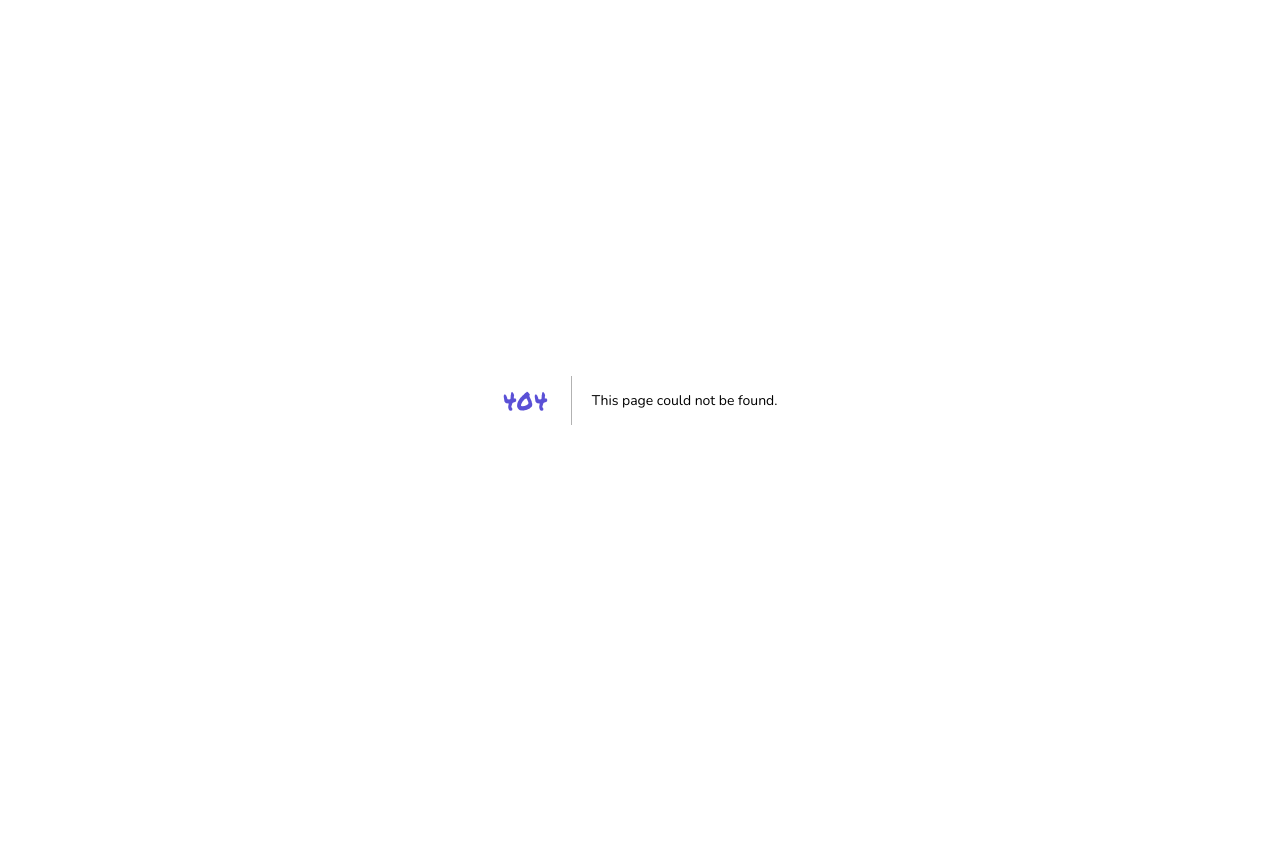
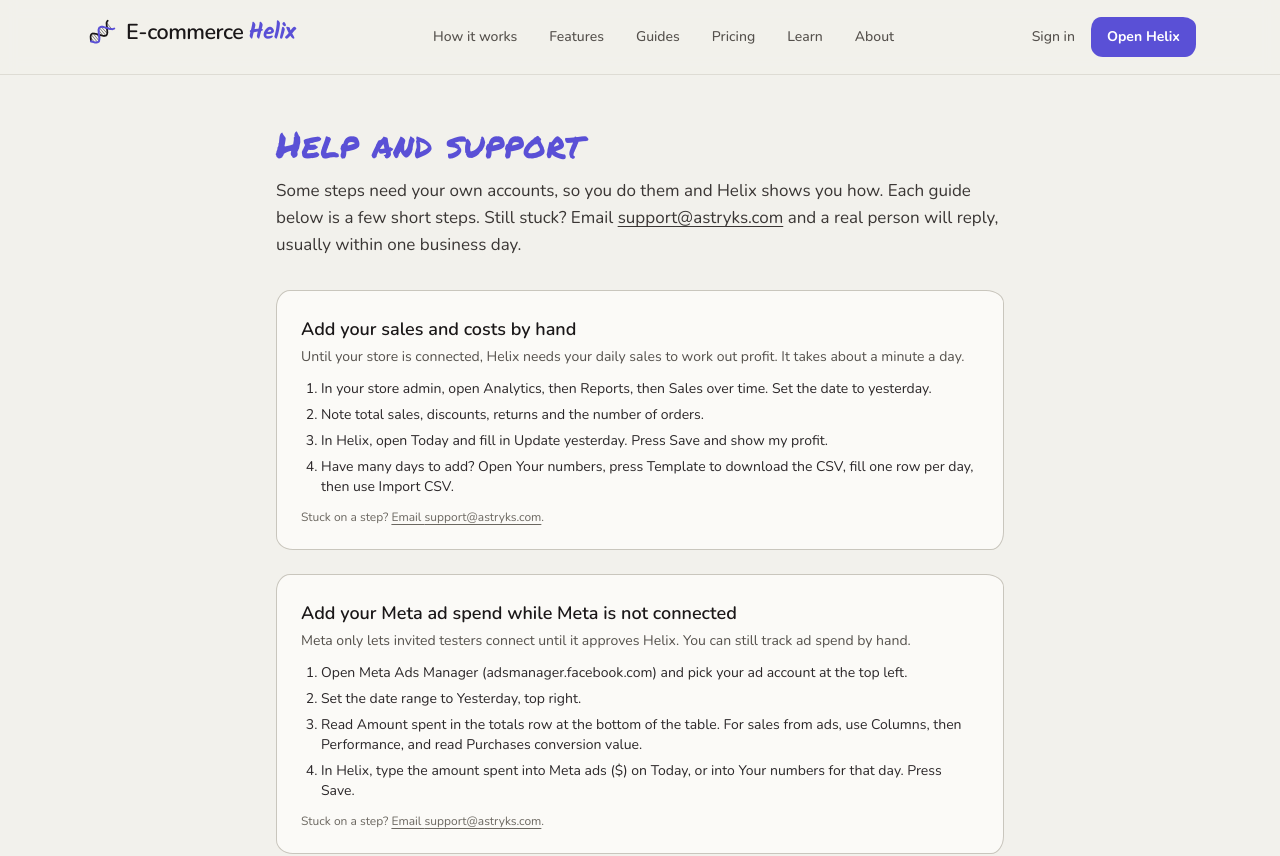
Before and after one commit to Astryks/Ecommercehelix, a Next.js app: page /help in a window 1280 px wide. Before the commit this address had no page. Shown: the top 856 px of the page. Before the commit the page ends 800 px from the top, so only its background shows below. Built offline with nearby package versions, Linux system fonts and the light colour scheme.

Commit message:
Help: Need help box in the dashboard, /help and /dashboard/help step-by-step guides for manual steps; clear example-data banner on every dashboard page

```diff
--- a/src/app/dashboard/actions.ts
+++ b/src/app/dashboard/actions.ts
@@ -183,7 +183,7 @@ export async function importCsv(form: FormData) {
 export async function clearExamples() {
   const u = await requireUser();
   await clearExampleData(u.id);
-  revalidatePath("/dashboard/scorecard");
+  revalidatePath("/dashboard", "layout");
 }
 
 export async function addProduct(form: FormData) {
--- /dev/null
+++ b/src/app/dashboard/help/page.tsx
@@ -0,0 +1,12 @@
+import { HelpGuides } from "@/components/HelpGuides";
+import { SUPPORT_EMAIL, supportMailto } from "@/lib/support";
+
+export default function DashboardHelp() {
+  return (
+    <div className="mx-auto max-w-3xl">
+      <h1 className="text-2xl font-semibold">Help</h1>
+      <p className="mt-2 text-slate-700">Where Helix cannot do a step for you, here is exactly how to do it. Still stuck? Email <a className="underline" href={supportMailto()}>{SUPPORT_EMAIL}</a>. A real person replies, usually within one business day.</p>
+      <div className="mt-6"><HelpGuides /></div>
+    </div>
+  );
+}
--- a/src/app/dashboard/layout.tsx
+++ b/src/app/dashboard/layout.tsx
@@ -4,6 +4,8 @@ import Link from "next/link";
 import { Logo } from "@/components/Logo";
 import { NavLinks } from "@/components/dashboard/NavLinks";
 import { DemoBanner } from "@/components/DemoBanner";
+import { ExampleBanner } from "@/components/dashboard/ExampleBanner";
+import { NeedHelp } from "@/components/NeedHelp";
 import { DemoAccountNotice } from "@/components/DemoAccountNotice";
 import { isDemoUserId } from "@/lib/demo-auth";
 import { requireUser } from "@/lib/session";
@@ -28,6 +30,7 @@ export default async function DashboardLayout({ children }: LayoutProps<"/dashbo
     <div className="min-h-screen bg-mist">
       <DemoBanner />
       {isDemoUserId(u.id) && <DemoAccountNotice />}
+      <ExampleBanner userId={u.id} />
       <div className="lg:flex lg:min-h-screen">
         <aside className="bg-ink px-4 lg:w-64 lg:flex-none">
           <div className="py-5 lg:sticky lg:top-0 lg:flex lg:h-screen lg:flex-col">
@@ -40,6 +43,7 @@ export default async function DashboardLayout({ children }: LayoutProps<"/dashbo
             <p className="mt-3 text-xs"><span className="rounded-full bg-cyan-500 px-2 py-0.5 font-bold text-slate-950">{planName(acct.plan)}</span></p>
             <form action={out} className="mt-3"><button className="text-xs text-slate-400 underline hover:text-white">Sign out</button></form>
           </div>
+          <NeedHelp dark guidesHref="/dashboard/help" className="mt-3" />
           <LegalLinks className="mt-3 block px-2 pb-2 text-xs text-slate-400" />
           </div>
         </aside>
--- /dev/null
+++ b/src/app/help/page.tsx
@@ -0,0 +1,25 @@
+import type { Metadata } from "next";
+import { SiteHeader } from "@/components/SiteHeader";
+import { SiteFooter } from "@/components/SiteFooter";
+import { HelpGuides } from "@/components/HelpGuides";
+import { SUPPORT_EMAIL, supportMailto } from "@/lib/support";
+
+export const metadata: Metadata = {
+  title: "Help and support",
+  description: "Simple step-by-step help for E-commerce Helix, and how to reach support.",
+  alternates: { canonical: "/help" },
+};
+
+export default function HelpPage() {
+  return (
+    <div className="flex min-h-screen flex-col">
+      <SiteHeader />
+      <main className="mx-auto w-full max-w-3xl px-5 py-10 sm:py-12">
+        <h1 className="text-3xl sm:text-4xl">Help and support</h1>
+        <p className="mt-3 text-slate-700">Some steps need your own accounts, so you do them and Helix shows you how. Each guide below is a few short steps. Still stuck? Email <a className="underline" href={supportMailto()}>{SUPPORT_EMAIL}</a> and a real person will reply, usually within one business day.</p>
+        <div className="mt-8"><HelpGuides /></div>
+      </main>
+      <SiteFooter />
+    </div>
+  );
+}
--- a/src/app/sitemap.ts
+++ b/src/app/sitemap.ts
@@ -14,6 +14,7 @@ export default function sitemap(): MetadataRoute.Sitemap {
     page("/guides", 0.8),
     ...ARTICLES.map((a) => page(`/guides/${a.slug}`, 0.8, new Date(a.updated))),
     page("/faq", 0.7),
+    page("/help", 0.5),
     page("/about", 0.6),
     page("/privacy", 0.3),
     page("/terms", 0.3),
--- /dev/null
+++ b/src/components/HelpGuides.tsx
@@ -0,0 +1,18 @@
+import { HELP_GUIDES, SUPPORT_EMAIL, supportMailto } from "@/lib/support";
+
+export function HelpGuides() {
+  return (
+    <div className="space-y-6">
+      {HELP_GUIDES.map((g) => (
+        <section key={g.id} id={g.id} className="card scroll-mt-20 p-6">
+          <h2 className="text-lg font-semibold">{g.title}</h2>
+          <p className="mt-1 text-sm text-slate-600">{g.why}</p>
+          <ol className="mt-3 list-decimal space-y-1.5 pl-5 text-sm text-slate-800">
+            {g.steps.map((s, i) => <li key={i}>{s}</li>)}
+          </ol>
+          <p className="mt-3 text-xs text-slate-500">Stuck on a step? <a className="underline" href={supportMailto(g.title)}>Email {SUPPORT_EMAIL}</a>.</p>
+        </section>
+      ))}
+    </div>
+  );
+}
--- /dev/null
+++ b/src/components/NeedHelp.tsx
@@ -0,0 +1,16 @@
+import Link from "next/link";
+import { LifeBuoy } from "lucide-react";
+import { SUPPORT_EMAIL, supportMailto } from "@/lib/support";
+
+/** A small, always-visible way to reach a person, plus the step-by-step help guides. */
+export function NeedHelp({ topic, guidesHref = "/help", dark = false, className = "" }: { topic?: string; guidesHref?: string; dark?: boolean; className?: string }) {
+  return (
+    <div className={`rounded-xl p-3 text-xs ${dark ? "bg-white/5 text-slate-300" : "border border-slate-200 bg-white text-slate-600"} ${className}`}>
+      <p className={`flex items-center gap-1.5 font-semibold ${dark ? "text-white" : "text-slate-900"}`}><LifeBuoy className="h-3.5 w-3.5" aria-hidden /> Need help?</p>
+      <p className="mt-1">
+        <Link href={guidesHref} className="underline">Step-by-step guides</Link> or email{" "}
+        <a href={supportMailto(topic)} className="break-all underline">{SUPPORT_EMAIL}</a>. A real person replies, usually within one business day.
+      </p>
+    </div>
+  );
+}
--- a/src/components/SiteFooter.tsx
+++ b/src/components/SiteFooter.tsx
@@ -32,6 +32,7 @@ export function SiteFooter() {
           <ul className="mt-3 space-y-2 text-sm">
             <li><Link className="hover:text-white" href="/about">About</Link></li>
             <li><Link className="hover:text-white" href="/faq">FAQ</Link></li>
+            <li><Link className="hover:text-white" href="/help">Help and support</Link></li>
             <li><Link className="hover:text-white" href="/privacy">Privacy</Link></li>
             <li><Link className="hover:text-white" href="/terms">Terms</Link></li>
             <li><Link className="hover:text-white" href="/data-deletion">Data deletion</Link></li>
--- /dev/null
+++ b/src/components/dashboard/ExampleBanner.tsx
@@ -0,0 +1,16 @@
+import Link from "next/link";
+import { getRawDays } from "@/lib/repo";
+import { clearExamples } from "@/app/dashboard/actions";
+
+/** New accounts start with example numbers so the charts make sense. Say so clearly, everywhere. */
+export async function ExampleBanner({ userId }: { userId: string }) {
+  const days = await getRawDays(userId).catch(() => []);
+  const examples = days.filter((d) => d.example).length;
+  if (!examples) return null;
+  return (
+    <div className="flex flex-wrap items-center justify-center gap-x-3 gap-y-1 bg-amber-50 px-4 py-2 text-center text-xs text-amber-900" role="status">
+      <span><strong>You are looking at example numbers</strong>, not your store. Add your own in <Link href="/dashboard/scorecard" className="underline">Your numbers</Link>, then clear the examples.</span>
+      <form action={clearExamples}><button className="rounded-full border border-amber-300 bg-white px-2.5 py-0.5 font-semibold hover:bg-amber-100">Clear examples</button></form>
+    </div>
+  );
+}
--- a/src/components/legal/LegalPage.tsx
+++ b/src/components/legal/LegalPage.tsx
@@ -4,7 +4,8 @@ import { SiteFooter } from "@/components/SiteFooter";
 
 export const LEGAL_UPDATED = "13 October 2026";
 /** Contact inbox for privacy, terms and deletion requests. */
-export const LEGAL_EMAIL = "support@astryks.com";
+export { SUPPORT_EMAIL as LEGAL_EMAIL } from "@/lib/support";
+import { SUPPORT_EMAIL as LEGAL_EMAIL } from "@/lib/support";
 
 export function Mail() {
   return <a className="break-all text-cyan-700 underline" href={`mailto:${LEGAL_EMAIL}`}>{LEGAL_EMAIL}</a>;
--- /dev/null
+++ b/src/lib/support.ts
@@ -0,0 +1,87 @@
+/** One place for the support contact, used by the Need help box, the help page and the legal pages. */
+export const SUPPORT_EMAIL = "support@astryks.com";
+
+export function supportMailto(topic?: string): string {
+  const subject = `E-commerce Helix help${topic ? `: ${topic}` : ""}`;
+  const body = "Tell us what you were trying to do, what you expected and what happened instead. A screenshot helps.";
+  return `mailto:${SUPPORT_EMAIL}?subject=${encodeURIComponent(subject)}&body=${encodeURIComponent(body)}`;
+}
+
+export type HelpGuide = { id: string; title: string; why: string; steps: string[] };
+
+/** Things Helix cannot do for you yet, with simple steps to do them yourself. */
+export const HELP_GUIDES: HelpGuide[] = [
+  {
+    id: "daily-numbers",
+    title: "Add your sales and costs by hand",
+    why: "Until your store is connected, Helix needs your daily sales to work out profit. It takes about a minute a day.",
+    steps: [
+      "In your store admin, open Analytics, then Reports, then Sales over time. Set the date to yesterday.",
+      "Note total sales, discounts, returns and the number of orders.",
+      "In Helix, open Today and fill in Update yesterday. Press Save and show my profit.",
+      "Have many days to add? Open Your numbers, press Template to download the CSV, fill one row per day, then use Import CSV.",
+    ],
+  },
+  {
+    id: "meta-manual",
+    title: "Add your Meta ad spend while Meta is not connected",
+    why: "Meta only lets invited testers connect until it approves Helix. You can still track ad spend by hand.",
+    steps: [
+      "Open Meta Ads Manager (adsmanager.facebook.com) and pick your ad account at the top left.",
+      "Set the date range to Yesterday, top right.",
+      "Read Amount spent in the totals row at the bottom of the table. For sales from ads, use Columns, then Performance, and read Purchases conversion value.",
+      "In Helix, type the amount spent into Meta ads ($) on Today, or into Your numbers for that day. Press Save.",
+    ],
+  },
+  {
+    id: "meta-reconnect",
+    title: "Your Page, ad account or pixel is missing in Helix",
+    why: "Facebook only shares what you tick when you connect. Anything made later is not shared until you reconnect.",
+    steps: [
+      "Open Connections in Helix and press Disconnect next to Meta.",
+      "Press Connect Meta and sign in to Facebook.",
+      "When Facebook asks which ad accounts, Pages and pixels to share, tick the ones for your store. Press Continue.",
+      "Back in Helix, pick them and press Save choice.",
+    ],
+  },
+  {
+    id: "store-check",
+    title: "The store check could not read your store",
+    why: "Helix reads your public home page and one product page. It cannot get past a store password or a block on bots.",
+    steps: [
+      "Open Settings and check your store address starts with https:// and opens in a private browser window.",
+      "If your store still has a password page, remove it when you open (Shopify: Online Store, Preferences, Password protection).",
+      "Run the check again from What to fix.",
+    ],
+  },
+  {
+    id: "google-ads",
+    title: "Google Ads",
+    why: "Helix gives step-by-step Google Ads setup lessons. A Google Ads connection is on the way; until then, you click and Helix guides you.",
+    steps: [
+      "Open Learn and go to the Google Ads lessons (module 20).",
+      "Follow each step in your own Google Ads account. Each step says exactly where to click.",
+      "Add your daily Google ad spend in Update yesterday so it counts in your profit.",
+    ],
+  },
+  {
+    id: "billing",
+    title: "Change your plan, card or invoices",
+    why: "Payments are handled securely by Stripe. Helix never sees your card.",
+    steps: [
+      "Open Plan & billing in Helix.",
+      "Press Manage billing. Stripe opens in a new page.",
+      "Change your plan or card, download invoices, or cancel. Cancelling keeps paid features to the end of the month you paid for.",
+    ],
+  },
+  {
+    id: "delete",
+    title: "Download or delete your data",
+    why: "Your data is yours.",
+    steps: [
+      "Open Settings.",
+      "Press Download my data to get everything Helix stores about you as one file.",
+      "To close your account, type DELETE in the box at the bottom of Settings and press Delete my account. This removes your data, disconnects Meta and stops any paid plan.",
+    ],
+  },
+];
```
